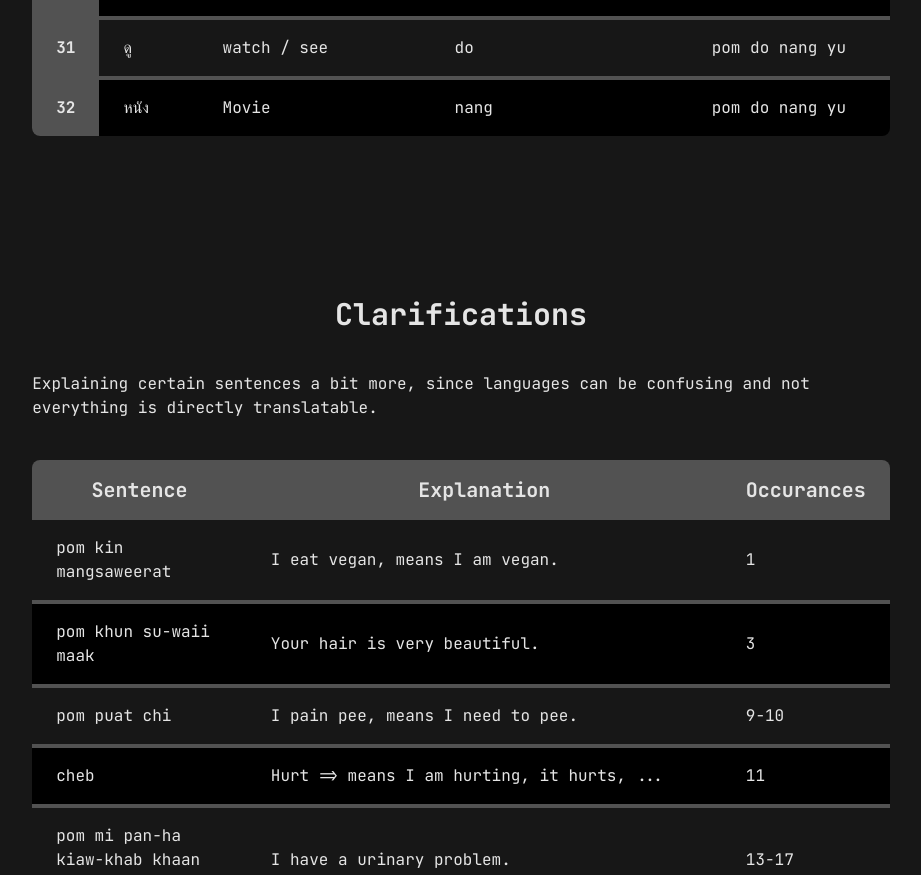
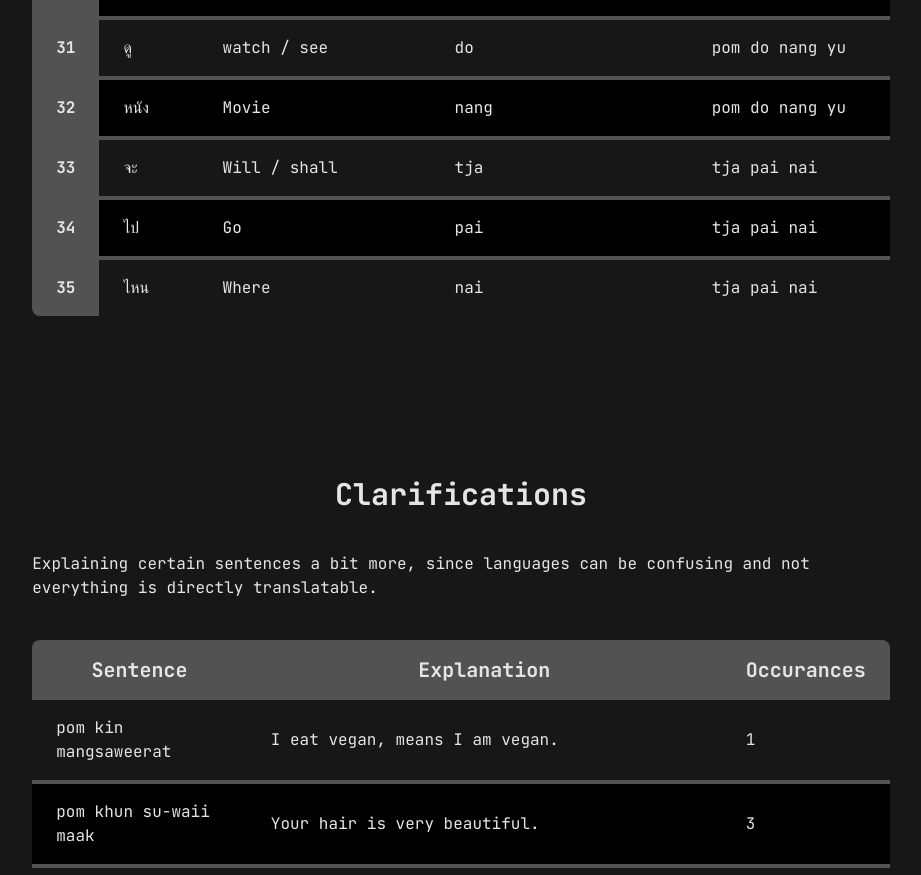
Before and after one commit to reeveng/Learning-Thai, a SvelteKit app: page / in a window 1280 px wide. Shown: the part 2960-3835 px from the top of the page, without its empty margins (179-1100 px from the left). Built offline with nearby package versions, Linux system fonts and the light colour scheme.

Commit message:
add entries shall go where?

```diff
--- a/src/data/translations.ts
+++ b/src/data/translations.ts
@@ -197,6 +197,24 @@ export const translations: TranslationType[] = [
 		english: 'Movie',
 		pronounciation: 'nang',
 		example: 'pom do nang yu'
+	},
+	{
+		thai: 'จะ',
+		english: 'Will / shall',
+		pronounciation: 'tja',
+		example: 'tja pai nai'
+	},
+	{
+		thai: 'ไป',
+		english: 'Go',
+		pronounciation: 'pai',
+		example: 'tja pai nai'
+	},
+	{
+		thai: 'ไหน',
+		english: 'Where',
+		pronounciation: 'nai',
+		example: 'tja pai nai'
 	}
 ];
 
```
